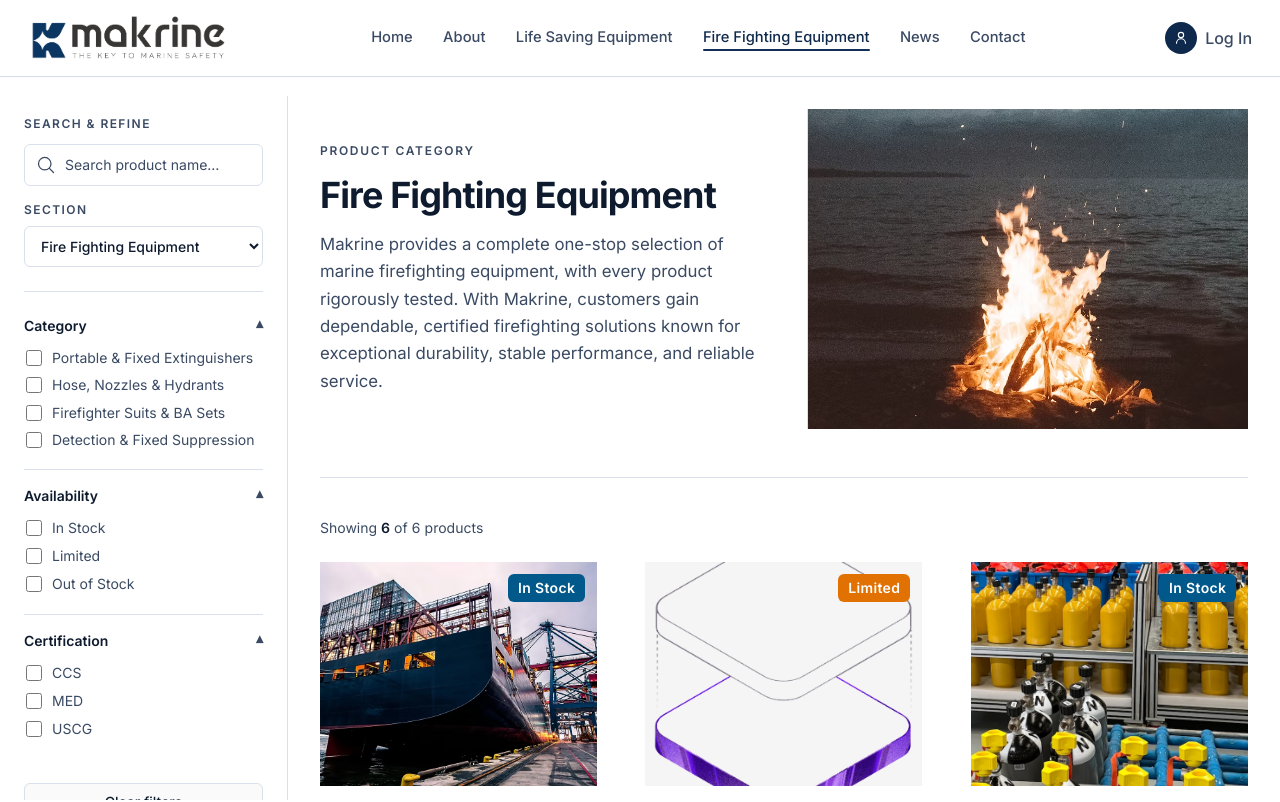
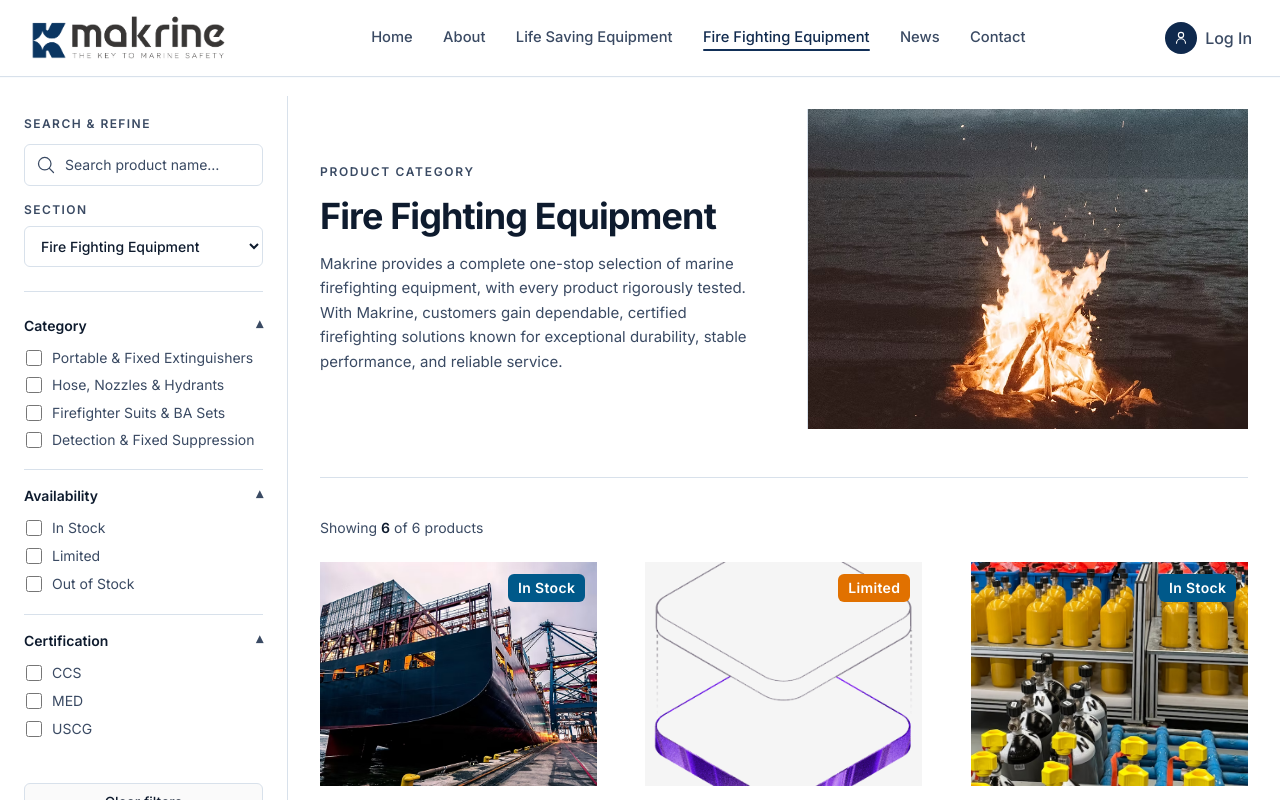
Before and after one commit to kangyuuuuf/makrine_public, a React (Vite) app: page /catalog/fire-fighting in a window 1280 px wide. Shown: the top 802 px of the page. Built offline with nearby package versions, Linux system fonts and the light colour scheme.

Commit message:
font size

```diff
--- a/src/components/catalog/CategoryHero.jsx
+++ b/src/components/catalog/CategoryHero.jsx
@@ -58,7 +58,7 @@ export default function CategoryHero({ title, paragraphs, image }) {
               <Motion.p
                 key={i}
                 variants={item}
-                className="text-base leading-relaxed text-[var(--text-secondary)] sm:text-[1.05rem]"
+                className="text-[15px] leading-relaxed text-[var(--text-secondary)]"
               >
                 {text}
               </Motion.p>
```
